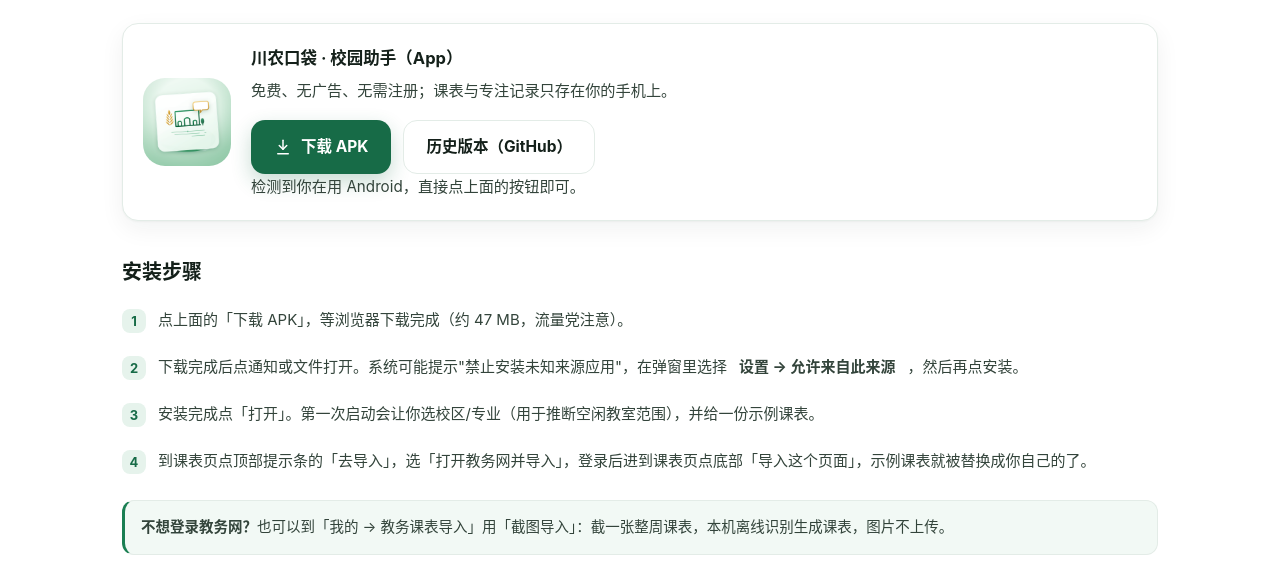
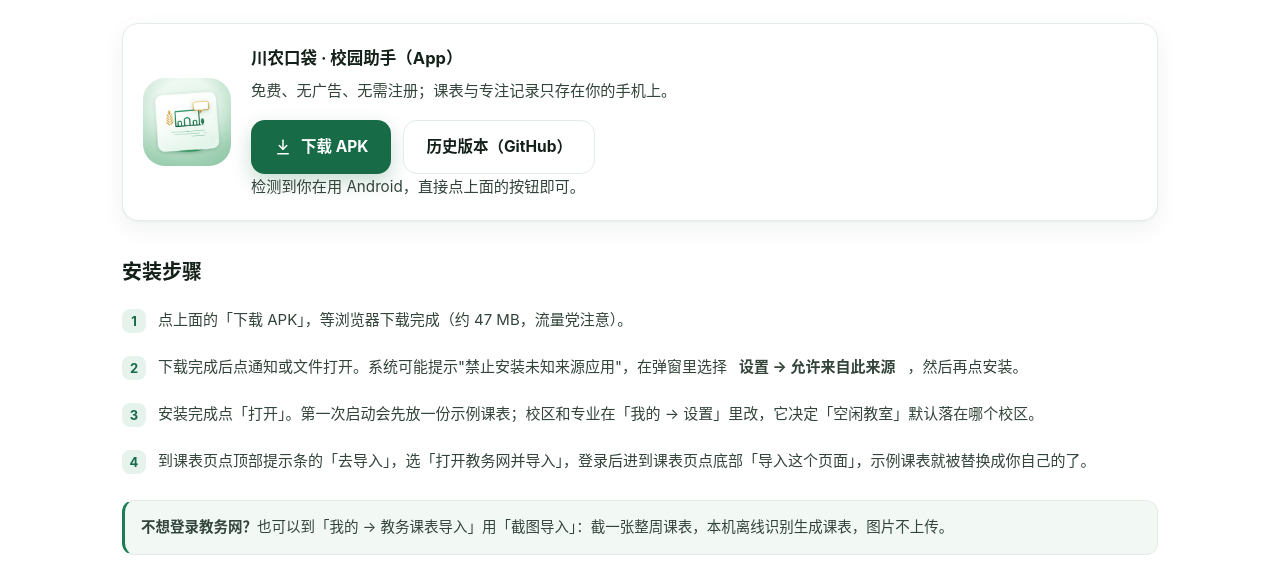
Before and after one commit to GRERAT666708/sicau-pocket, a website: page site/download.html in a window 1280 px wide. Shown: the part 200-786 px from the top of the page. Drawn offline with Linux system fonts and the light colour scheme.

```diff
--- a/site/download.html
+++ b/site/download.html
@@ -50,7 +50,7 @@
   <ol class="steps">
     <li>点上面的「下载 APK」，等浏览器下载完成（约 47 MB，流量党注意）。</li>
     <li>下载完成后点通知或文件打开。系统可能提示"禁止安装未知来源应用"，在弹窗里选择<strong>设置 → 允许来自此来源</strong>，然后再点安装。</li>
-    <li>安装完成点「打开」。第一次启动会让你选校区/专业（用于推断空闲教室范围），并给一份示例课表。</li>
+    <li>安装完成点「打开」。第一次启动会先放一份示例课表；校区和专业在「我的 → 设置」里改，它决定「空闲教室」默认落在哪个校区。</li>
     <li>到课表页点顶部提示条的「去导入」，选「打开教务网并导入」，登录后进到课表页点底部「导入这个页面」，示例课表就被替换成你自己的了。</li>
   </ol>
 
```
Also changed, not shown: README.md.
